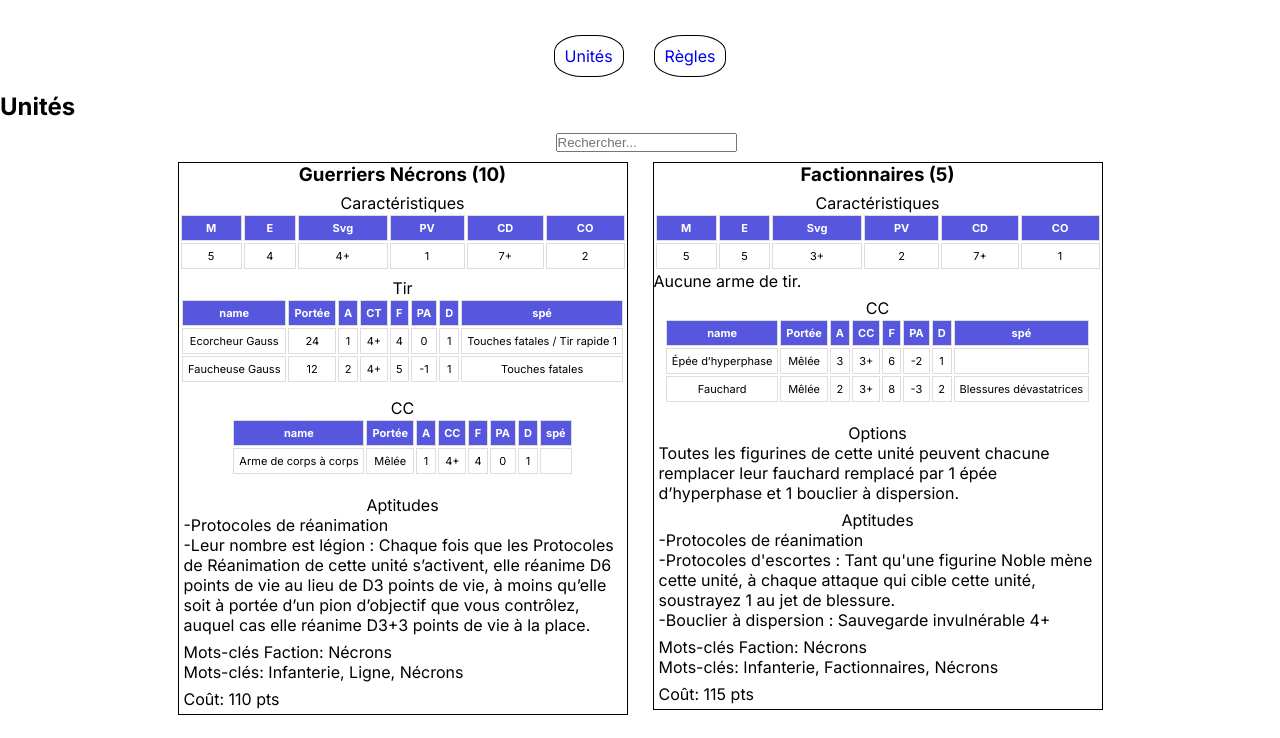
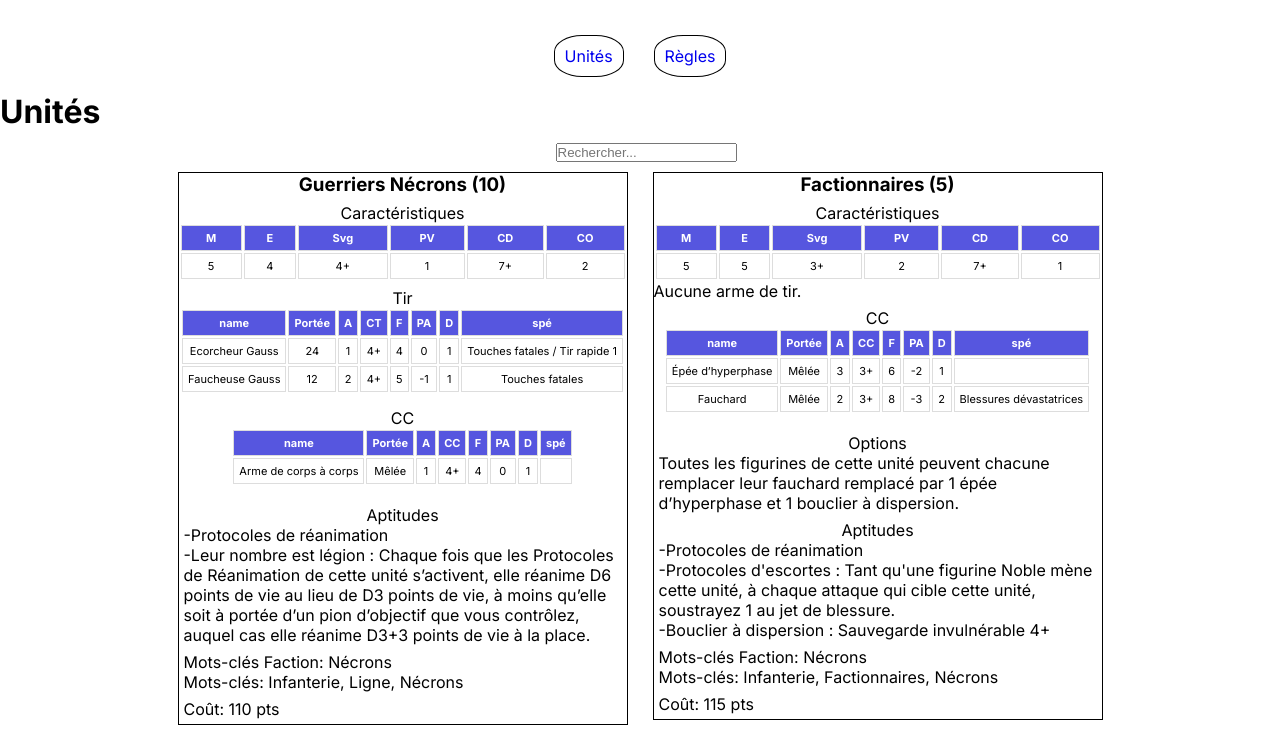
Before and after one commit to JulienBrancourt/warhammer-next, a Next.js app: page / in a window 1280 px wide. Shown: the top 738 px of the page. Built offline with nearby package versions, Linux system fonts and the light colour scheme.

Commit message:
modif h1 page principale

```diff
--- a/src/app/globals.css
+++ b/src/app/globals.css
@@ -10,6 +10,9 @@ body {
   margin: 10px auto;
 }
 
+h1 {
+  font-size: 32px;
+}
 h2{
   text-align: center;
   padding: 10px;
```
